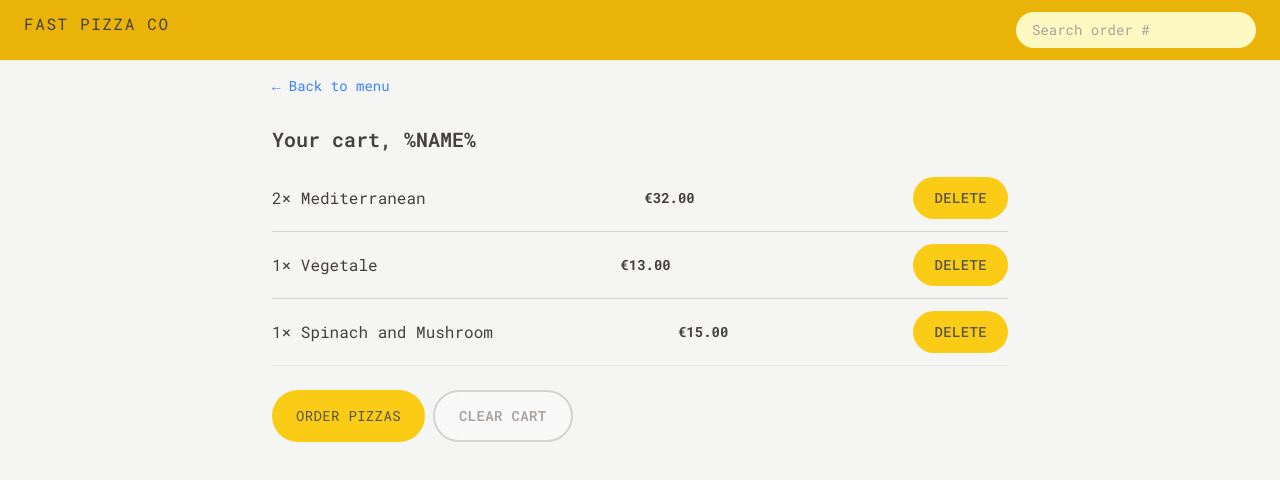
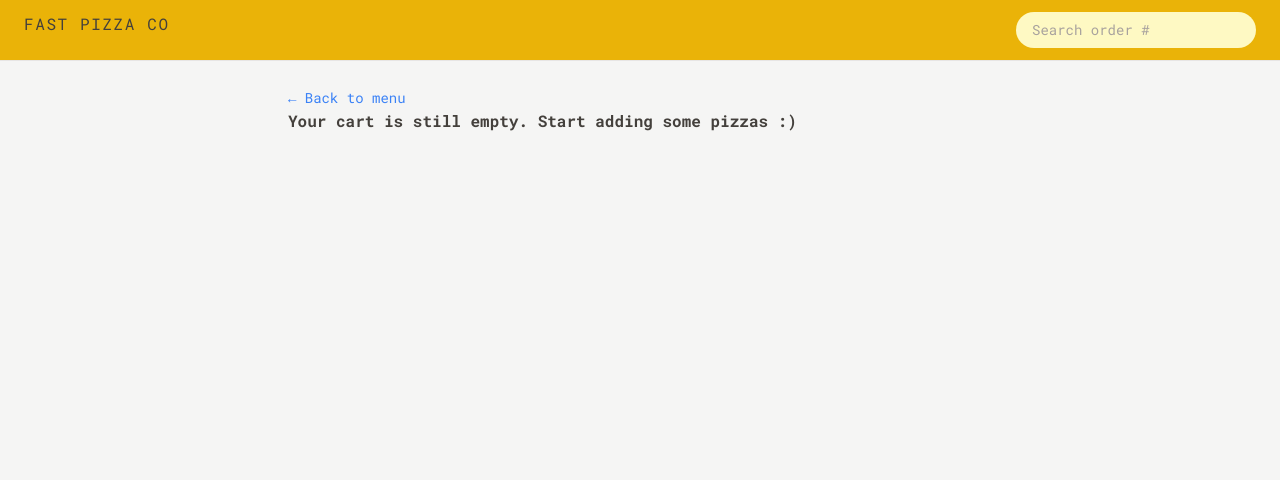
Before and after one commit to mrsherpacode/react-pizza-app, a React (Vite) app: page /cart in a window 1280 px wide. Shown: the top 480 px of the page. Built offline with nearby package versions, Linux system fonts and the light colour scheme.

Commit message:
cart is added from redux store

```diff
--- a/src/features/cart/Cart.jsx
+++ b/src/features/cart/Cart.jsx
@@ -1,34 +1,14 @@
-import { Link } from "react-router-dom";
 import LinkButton from "../../ui/LinkButton";
 import Button from "../../ui/Button";
 import CartItem from "./CartItem";
-
-const fakeCart = [
-  {
-    pizzaId: 12,
-    name: "Mediterranean",
-    quantity: 2,
-    unitPrice: 16,
-    totalPrice: 32,
-  },
-  {
-    pizzaId: 6,
-    name: "Vegetale",
-    quantity: 1,
-    unitPrice: 13,
-    totalPrice: 13,
-  },
-  {
-    pizzaId: 11,
-    name: "Spinach and Mushroom",
-    quantity: 1,
-    unitPrice: 15,
-    totalPrice: 15,
-  },
-];
+import { useDispatch, useSelector } from "react-redux";
+import { clearCart, getCart } from "./cartSlice";
+import EmptyCart from "./EmptyCart";
 
 function Cart() {
-  const cart = fakeCart;
+  const cart = useSelector(getCart);
+  const dispatch = useDispatch();
+  if (!cart.length) return <EmptyCart />;
 
   return (
     <div className="px-4 py-3">
@@ -45,7 +25,9 @@ function Cart() {
         <Button to="/order/new" typeOf="primary">
           Order pizzas
         </Button>
-        <Button typeOf="secondary">Clear Cart</Button>
+        <Button typeOf="secondary" onClick={() => dispatch(clearCart())}>
+          Clear Cart
+        </Button>
       </div>
     </div>
   );
--- a/src/features/cart/EmptyCart.jsx
+++ b/src/features/cart/EmptyCart.jsx
@@ -1,11 +1,14 @@
-import { Link } from 'react-router-dom';
+import { Link } from "react-router-dom";
+import LinkButton from "../../ui/LinkButton";
 
 function EmptyCart() {
   return (
-    <div>
-      <Link to="/menu">&larr; Back to menu</Link>
+    <div className="px-8 py-6">
+      <LinkButton to="/menu">&larr; Back to menu</LinkButton>
 
-      <p>Your cart is still empty. Start adding some pizzas :)</p>
+      <p className="font-bold">
+        Your cart is still empty. Start adding some pizzas :)
+      </p>
     </div>
   );
 }
--- a/src/features/cart/cartSlice.js
+++ b/src/features/cart/cartSlice.js
@@ -38,9 +38,9 @@ const cartSlice = createSlice({
       item.quantity--;
       item.totalPrice = item.quantity * item.unitPrice;
     },
-  },
-  clearCart(state) {
-    state.cart = [];
+    clearCart(state) {
+      state.cart = [];
+    },
   },
 });
 export const {
@@ -51,6 +51,9 @@ export const {
   clearCart,
 } = cartSlice.actions;
 export default cartSlice.reducer;
+// getting cart from the Redux store
+export const getCart = state => state.cart.cart;
+
 // computing the  total quantity of cart
 export const getTotalCartQuantity = state =>
   state.cart.cart.reduce((sum, item) => sum + item.quantity, 0);
```
